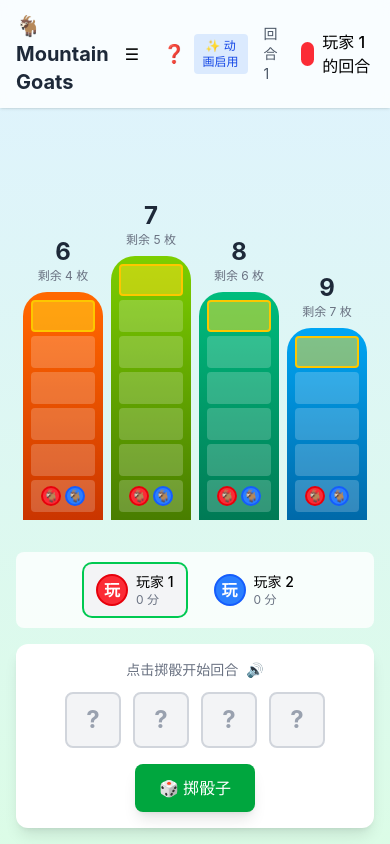
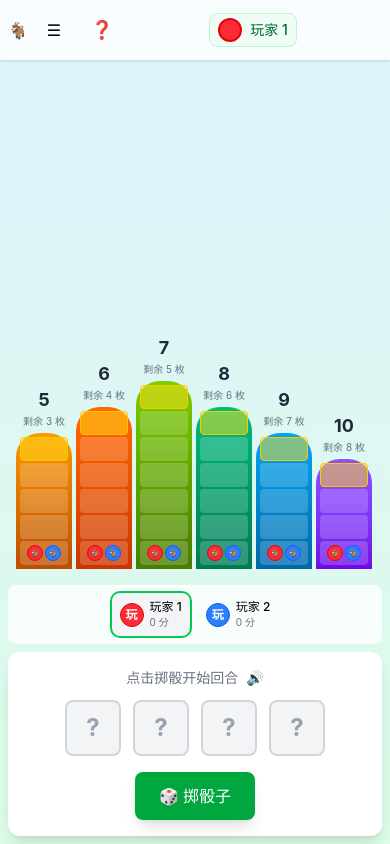
Before and after one commit to myluke/Goats, a Vue app: page / in a window 390 px wide. Both pictures are taken after a click on the button "开始游戏 🎲". Built offline with nearby package versions, Linux system fonts and the light colour scheme.

Commit message:
feat(ui): Mobile-responsive layout with swipeable mountains
Feature: ui.responsive-layout

🤖 Generated with agent-foreman

```diff
--- a/ai/features/index.json
+++ b/ai/features/index.json
@@ -1,6 +1,6 @@
 {
   "version": "2.0.0",
-  "updatedAt": "2025-12-04T16:23:17.481Z",
+  "updatedAt": "2025-12-04T16:26:09.122Z",
   "metadata": {
     "projectGoal": "Mountain Goats 网页版桌游 - 2-4人本地Hotseat模式",
     "createdAt": "2025-12-04T15:45:00.000Z",
@@ -105,7 +105,7 @@
       "description": "In-game rules help modal/sidebar"
     },
     "ui.responsive-layout": {
-      "status": "failing",
+      "status": "passing",
       "priority": 17,
       "module": "ui",
       "description": "Mobile-responsive layout with swipeable mountains"
--- a/src/components/GameBoard.vue
+++ b/src/components/GameBoard.vue
@@ -287,17 +287,19 @@ function handleNewGame() {
 
 <template>
   <div v-if="state" class="min-h-screen bg-gradient-to-b from-sky-100 to-green-100 flex flex-col">
-    <!-- Header -->
-    <header class="bg-white/80 backdrop-blur-sm shadow-sm py-3">
-      <div class="container mx-auto px-4 flex items-center justify-between">
-        <div class="flex items-center gap-2">
-          <h1 class="text-xl font-bold text-gray-800 flex items-center gap-2">
-            🐐 Mountain Goats
+    <!-- Header - Responsive -->
+    <header class="bg-white/80 backdrop-blur-sm shadow-sm py-2 sm:py-3">
+      <div class="container mx-auto px-2 sm:px-4">
+        <!-- Top row: Logo, current player, menu -->
+        <div class="flex items-center justify-between">
+          <div class="flex items-center gap-1 sm:gap-2">
+            <h1 class="text-base sm:text-xl font-bold text-gray-800 flex items-center gap-1 sm:gap-2">
+              🐐 <span class="hidden xs:inline">Mountain Goats</span>
             </h1>
             <!-- Game Menu Button -->
             <div class="relative">
               <button
-              class="p-2 rounded-lg hover:bg-gray-100 transition-colors"
+                class="p-2 min-w-[44px] min-h-[44px] rounded-lg hover:bg-gray-100 transition-colors flex items-center justify-center"
                 @click="toggleGameMenu"
                 title="游戏菜单"
               >
@@ -309,13 +311,13 @@ function handleNewGame() {
                 class="absolute top-full left-0 mt-1 bg-white rounded-lg shadow-lg border border-gray-200 py-1 z-50 min-w-[140px]"
               >
                 <button
-                class="w-full px-4 py-2 text-left text-sm hover:bg-gray-100 flex items-center gap-2"
+                  class="w-full px-4 py-3 text-left text-sm hover:bg-gray-100 flex items-center gap-2"
                   @click="handleSaveAndQuit"
                 >
                   💾 保存退出
                 </button>
                 <button
-                class="w-full px-4 py-2 text-left text-sm hover:bg-gray-100 text-red-600 flex items-center gap-2"
+                  class="w-full px-4 py-3 text-left text-sm hover:bg-gray-100 text-red-600 flex items-center gap-2"
                   @click="handleClearSave"
                 >
                   🗑️ 删除存档
@@ -324,40 +326,45 @@ function handleNewGame() {
             </div>
             <!-- Rules Button -->
             <button
-            class="p-2 rounded-lg hover:bg-gray-100 transition-colors text-lg"
+              class="p-2 min-w-[44px] min-h-[44px] rounded-lg hover:bg-gray-100 transition-colors text-lg flex items-center justify-center"
               title="游戏规则"
               @click="showRulesModal = true"
             >
               ❓
             </button>
           </div>
-        <div class="flex items-center gap-4">
-          <!-- Skip Animations Toggle -->
+
+          <!-- Current Player (always visible, prominent on mobile) -->
+          <div
+            v-if="currentPlayer && !isGameOver"
+            class="flex items-center gap-2 px-2 py-1 bg-green-50 rounded-lg border border-green-200"
+          >
+            <div
+              :class="[
+                'w-6 h-6 sm:w-7 sm:h-7 rounded-full border-2',
+                playerColorClasses[currentPlayer.color]
+              ]"
+            />
+            <span class="font-medium text-sm sm:text-base text-green-800">{{ currentPlayer.name }}</span>
+          </div>
+
+          <div class="flex items-center gap-2 sm:gap-4">
+            <!-- Skip Animations Toggle - hidden on very small screens -->
             <button
-            class="text-xs px-2 py-1 rounded transition-colors"
+              class="hidden sm:flex text-xs px-2 py-1 rounded transition-colors items-center"
               :class="skipAnimations ? 'bg-gray-200 text-gray-600' : 'bg-blue-100 text-blue-700'"
               :title="skipAnimations ? '动画已跳过' : '动画已启用'"
               @click="toggleSkipAnimations"
             >
-            {{ skipAnimations ? '⏩ 跳过动画' : '✨ 动画启用' }}
+              {{ skipAnimations ? '⏩' : '✨' }}
+              <span class="hidden md:inline ml-1">{{ skipAnimations ? '跳过动画' : '动画启用' }}</span>
             </button>
-          <div v-if="state.lastRoundStarted" class="text-sm text-red-600 font-medium">
+            <div v-if="state.lastRoundStarted" class="text-xs sm:text-sm text-red-600 font-bold bg-red-50 px-2 py-1 rounded">
               最后一轮!
             </div>
-          <div class="text-sm text-gray-600">
-            回合 {{ state.turnCount + 1 }}
+            <div class="text-xs sm:text-sm text-gray-600 hidden sm:block">
+              第{{ state.turnCount + 1 }}回合
             </div>
-          <div
-            v-if="currentPlayer && !isGameOver"
-            class="flex items-center gap-2"
-          >
-            <div
-              :class="[
-                'w-6 h-6 rounded-full',
-                playerColorClasses[currentPlayer.color]
-              ]"
-            />
-            <span class="font-medium">{{ currentPlayer.name }} 的回合</span>
           </div>
         </div>
       </div>
@@ -410,10 +417,10 @@ function handleNewGame() {
     </div>
 
     <!-- Game Area -->
-    <main v-else class="flex-1 container mx-auto px-4 py-4 flex flex-col gap-4">
+    <main v-else class="flex-1 container mx-auto px-2 sm:px-4 py-2 sm:py-4 flex flex-col gap-2 sm:gap-4 overflow-hidden">
       <!-- Turn Result Notification -->
-      <div v-if="lastTurnResult && lastTurnResult.moves.length > 0" class="bg-blue-50 rounded-lg p-3 text-center">
-        <div class="text-sm text-blue-800">
+      <div v-if="lastTurnResult && lastTurnResult.moves.length > 0" class="bg-blue-50 rounded-lg p-2 sm:p-3 text-center mx-1">
+        <div class="text-xs sm:text-sm text-blue-800">
           <span v-for="(move, index) in lastTurnResult.moves" :key="index">
             {{ index > 0 ? ', ' : '' }}
             {{ move.mountainId }}号山
@@ -421,24 +428,24 @@ function handleNewGame() {
             <span v-if="move.knockedOff" class="text-red-600"> 挤下了{{ move.knockedOff }}</span>
           </span>
         </div>
-        <div v-if="lastTurnResult.bonusAwarded" class="text-green-600 font-bold mt-1">
+        <div v-if="lastTurnResult.bonusAwarded" class="text-green-600 font-bold mt-1 text-sm">
           获得奖励筹码: +{{ lastTurnResult.bonusAwarded }} 分!
         </div>
       </div>
 
-      <!-- Mountains -->
-      <div class="flex-1 flex items-end justify-center gap-2 overflow-x-auto pb-4">
+      <!-- Mountains - Horizontally scrollable on mobile with snap -->
+      <div class="flex-1 flex items-end justify-start sm:justify-center gap-1 sm:gap-2 overflow-x-auto pb-2 sm:pb-4 snap-x snap-mandatory scroll-smooth px-2">
         <div
           v-for="mountainId in MOUNTAIN_IDS"
           :key="mountainId"
-          class="flex flex-col items-center"
+          class="flex flex-col items-center flex-shrink-0 snap-center"
         >
           <!-- Mountain Number & Token Count -->
-          <div class="text-center mb-2 relative">
-            <div class="text-2xl font-bold text-gray-800">{{ mountainId }}</div>
+          <div class="text-center mb-1 sm:mb-2 relative">
+            <div class="text-lg sm:text-2xl font-bold text-gray-800">{{ mountainId }}</div>
             <div
               :class="[
-                'text-xs',
+                'text-[10px] sm:text-xs',
                 state.mountains[mountainId].tokenPile.length === 0 ? 'text-red-500 font-bold' : 'text-gray-500'
               ]"
             >
@@ -447,7 +454,7 @@ function handleNewGame() {
             <!-- +1 indicator when this mountain will receive movement -->
             <div
               v-if="isTargetMountain(mountainId) && phase === 'grouping'"
-              class="absolute -top-1 -right-1 bg-green-500 text-white text-xs font-bold px-1.5 py-0.5 rounded-full animate-bounce"
+              class="absolute -top-1 -right-1 bg-green-500 text-white text-[10px] sm:text-xs font-bold px-1 sm:px-1.5 py-0.5 rounded-full animate-bounce"
             >
               +1
             </div>
@@ -456,19 +463,19 @@ function handleNewGame() {
           <!-- Mountain Path -->
           <div
             :class="[
-              'rounded-t-3xl bg-gradient-to-t p-2 w-20 transition-all',
+              'rounded-t-3xl bg-gradient-to-t p-1 sm:p-2 w-14 sm:w-20 transition-all',
               mountainColors[mountainId],
-              isTargetMountain(mountainId) && phase === 'grouping' ? 'ring-4 ring-green-400 ring-offset-2' : ''
+              isTargetMountain(mountainId) && phase === 'grouping' ? 'ring-2 sm:ring-4 ring-green-400 ring-offset-1 sm:ring-offset-2' : ''
             ]"
           >
-            <div class="flex flex-col gap-1">
+            <div class="flex flex-col gap-0.5 sm:gap-1">
               <div
                 v-for="position in getMountainSteps(mountainId)"
                 :key="position"
                 :class="[
-                  'h-8 rounded flex items-center justify-center gap-1',
+                  'h-6 sm:h-8 rounded flex items-center justify-center gap-0.5 sm:gap-1',
                   position === MOUNTAIN_PATH_LENGTHS[mountainId]
-                    ? 'bg-yellow-300/50 border-2 border-yellow-400'
+                    ? 'bg-yellow-300/50 border sm:border-2 border-yellow-400'
                     : 'bg-white/20'
                 ]"
               >
@@ -476,7 +483,7 @@ function handleNewGame() {
                   v-for="player in getGoatsAtPosition(mountainId, position)"
                   :key="player.id"
                   :class="[
-                    'w-5 h-5 rounded-full border-2 text-xs flex items-center justify-center text-white font-bold transition-all',
+                    'w-4 h-4 sm:w-5 sm:h-5 rounded-full border sm:border-2 text-[8px] sm:text-xs flex items-center justify-center text-white font-bold transition-all',
                     playerColorClasses[player.color],
                     getGoatAnimationClass(player, mountainId)
                   ]"
@@ -490,28 +497,28 @@ function handleNewGame() {
         </div>
       </div>
 
-      <!-- Player Panel -->
-      <div class="bg-white/80 rounded-lg p-3">
-        <div class="flex gap-4 justify-center flex-wrap">
+      <!-- Player Panel - Compact on mobile -->
+      <div class="bg-white/80 rounded-lg p-2 sm:p-3">
+        <div class="flex gap-2 sm:gap-4 justify-center flex-wrap">
           <div
             v-for="player in state.players"
             :key="player.id"
             :class="[
-              'flex items-center gap-2 px-3 py-2 rounded-lg transition-all',
+              'flex items-center gap-1.5 sm:gap-2 px-2 sm:px-3 py-1.5 sm:py-2 rounded-lg transition-all min-w-0',
               player.id === currentPlayer?.id ? 'bg-gray-100 ring-2 ring-green-500' : ''
             ]"
           >
             <div
               :class="[
-                'w-8 h-8 rounded-full flex items-center justify-center text-white font-bold border-2',
+                'w-6 h-6 sm:w-8 sm:h-8 rounded-full flex items-center justify-center text-white font-bold border sm:border-2 flex-shrink-0 text-xs sm:text-sm',
                 playerColorClasses[player.color]
               ]"
             >
               {{ player.name.charAt(0) }}
             </div>
-            <div class="relative">
-              <div class="font-medium text-sm">{{ player.name }}</div>
-              <div class="text-xs text-gray-500">
+            <div class="relative min-w-0">
+              <div class="font-medium text-xs sm:text-sm truncate">{{ player.name }}</div>
+              <div class="text-[10px] sm:text-xs text-gray-500">
                 {{ gameStore.playerScores.find(s => s.player.id === player.id)?.score ?? 0 }} 分
                 <span v-if="player.bonusTokens.length > 0" class="text-green-600">
                   (+{{ player.bonusTokens.reduce((a, b) => a + b, 0) }})
@@ -520,7 +527,7 @@ function handleNewGame() {
               <!-- Score increment animation -->
               <div
                 v-if="scoreAnimations.get(player.id)?.show"
-                class="absolute -top-4 right-0 text-green-500 font-bold text-sm animate-score-float"
+                class="absolute -top-3 sm:-top-4 right-0 text-green-500 font-bold text-xs sm:text-sm animate-score-float"
               >
                 +{{ scoreAnimations.get(player.id)?.delta }}
               </div>
```
Also changed, not shown: ai/features/ui/responsive-layout.md (+93 -4 lines). Lines whose indentation alone changed are shown as unchanged.
